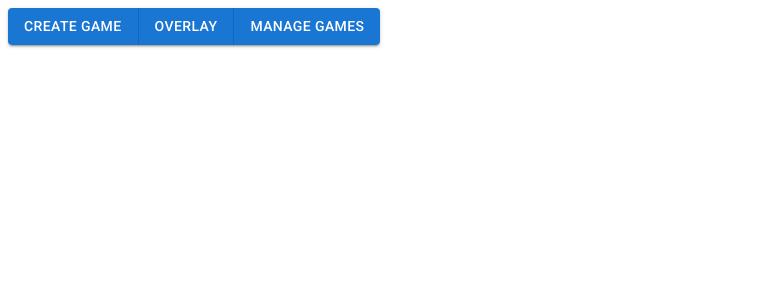
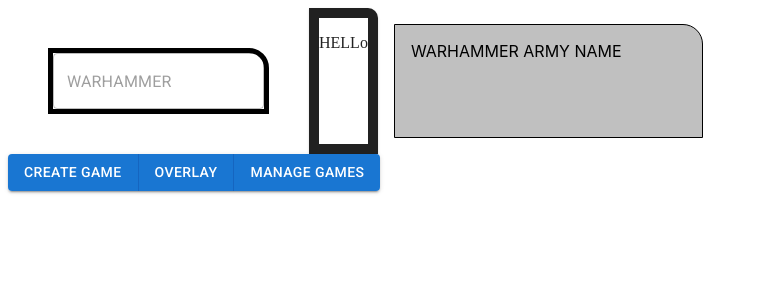
Before and after one commit to stevengmorrell/tableboss-ui, a React (Create React App) app: page / in a window 1280 px wide. Shown: the top 300 px of the page, without its empty margins (0-759 px from the left). Built offline with nearby package versions, Linux system fonts and the light colour scheme.

Commit message:
testing out MUI components for styling viability. Cannae find a cut corner one easily. More research required

```diff
--- a/src/App.js
+++ b/src/App.js
@@ -1,10 +1,17 @@
-import { Button, ButtonGroup } from "@mui/material";
+import { Button, ButtonGroup, Grid, Box } from "@mui/material";
 import { Link as RouterLink } from "react-router-dom";
+import ArmyName from "./pages/ArmyName";
 
 
 
 function App() {
   return (
+    <Box>
+    <Grid container>
+      <ArmyName/>
+    </Grid>
+
+    <Grid>
     <ButtonGroup variant='contained' aria-label='outlined primary button group'>
       <Button component={RouterLink} to='/creategame'>
         Create Game
@@ -16,6 +23,8 @@
         Manage Games
       </Button>
     </ButtonGroup>
+    </Grid>
+    </Box>
   );
 }
 
--- /dev/null
+++ b/src/pages/ArmyName.js
@@ -0,0 +1,47 @@
+import React from "react";
+import { Card } from "@mui/material/Card";
+import { Grid } from "@mui/material";
+import Paper from '@mui/material/Paper'
+import TextField from "@mui/material/TextField"
+
+
+const ArmyName = () => {
+  return (
+      <Grid container>
+    <TextField variant="outlined" disabled value="WARHAMMER"
+    sx={{
+        m: 5,
+        border: 5,
+        borderTopRightRadius: 20
+
+        }}>
+
+
+    </TextField>
+    <Paper square={true}
+    sx={{
+        border: 10,
+               borderTopRightRadius: 10
+
+        }}>
+        <p>HELLo</p>
+    </Paper>
+      <Grid  sx={{
+        border: 0.5,
+        borderradius: 50,
+        borderTopRightRadius: 20,
+        background: "silver",
+
+        pl: 2,
+        pr: 10,
+        m: 2,
+        fontFamily: "Inter",
+        fontWeight: 400,
+        }}>
+        <p>WARHAMMER ARMY NAME</p>
+      </Grid>
+    </Grid>
+  );
+};
+
+export default ArmyName;
```
